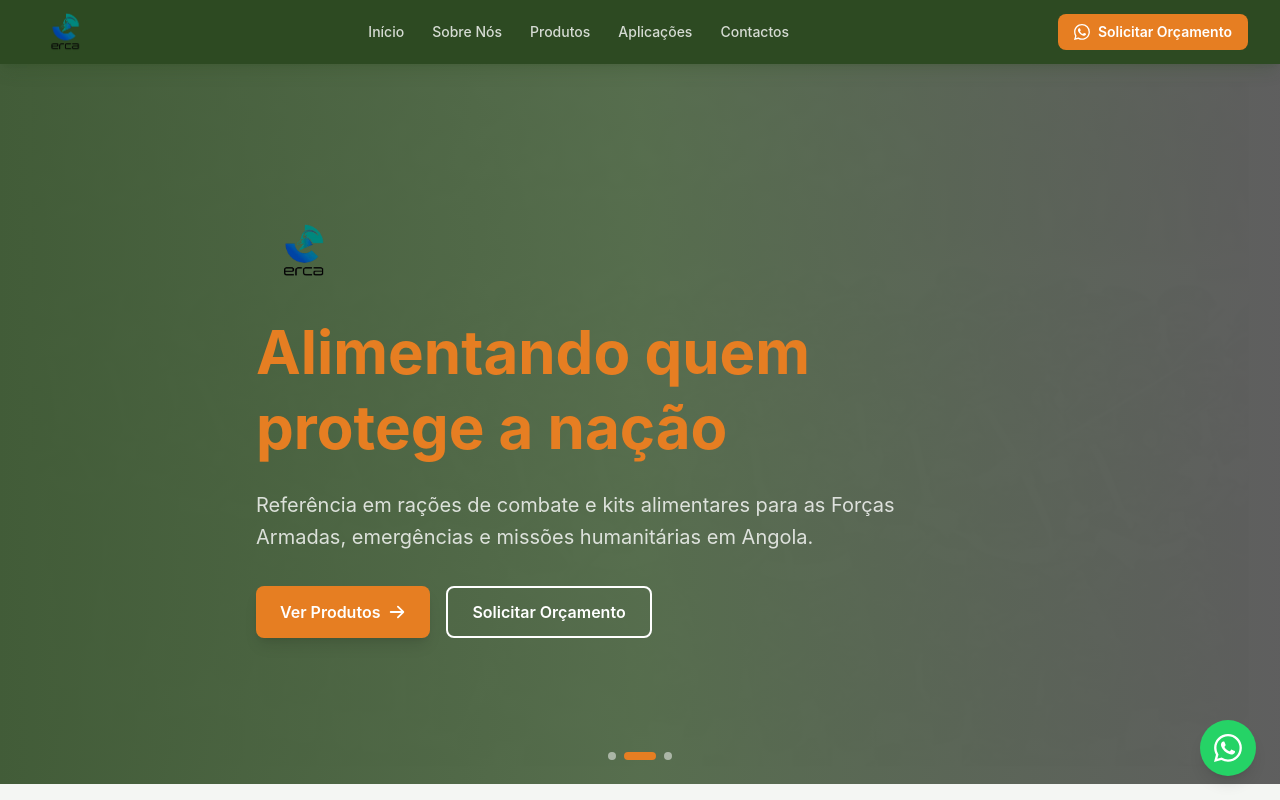
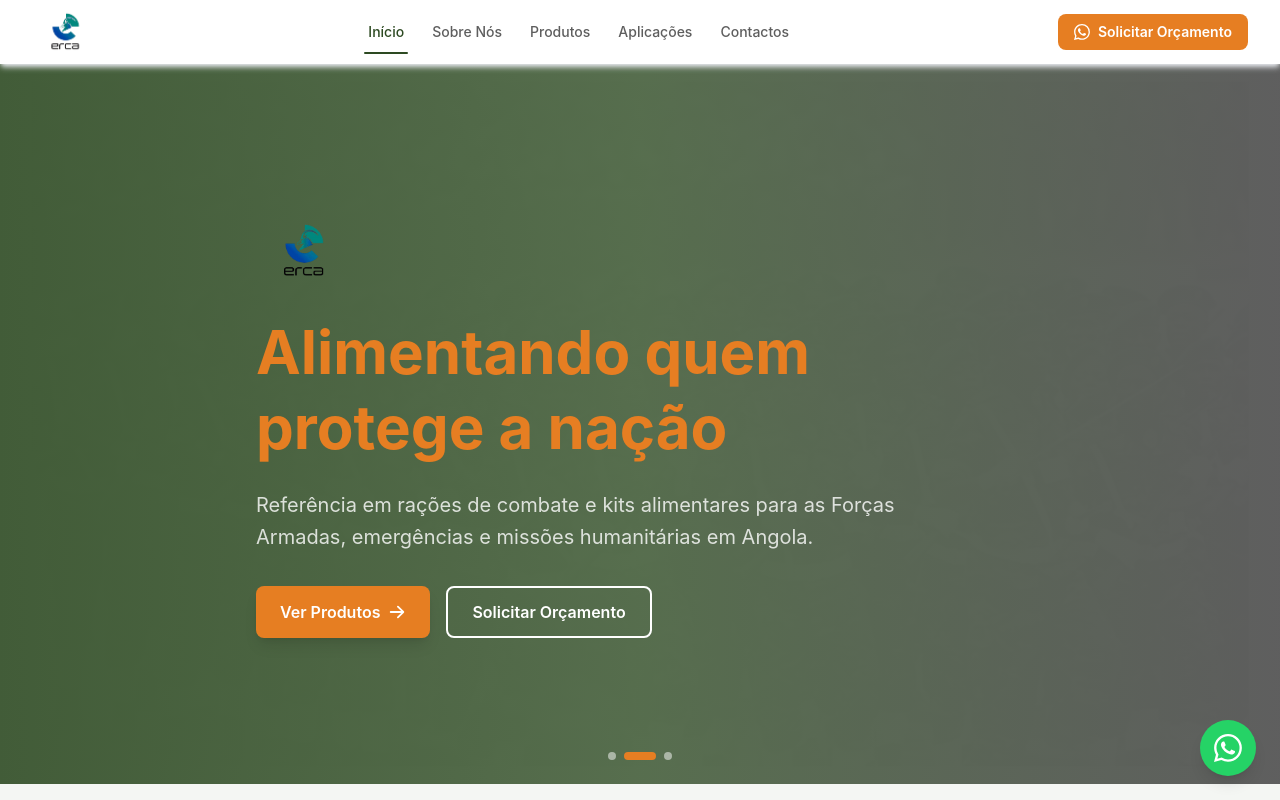
Before and after one commit to milagresjr/erca, a React (Vite) app: page / in a window 1280 px wide. Shown: the top 800 px of the page. Built offline with nearby package versions, Linux system fonts and the light colour scheme.

Commit message:
White header with active link indicator and hover underline

```diff
--- a/src/components/common/Header.tsx
+++ b/src/components/common/Header.tsx
@@ -1,4 +1,4 @@
-import { useState } from 'react'
+import { useState, useEffect } from 'react'
 import { HiMenu, HiX } from 'react-icons/hi'
 import { BsWhatsapp } from 'react-icons/bs'
 import { motion, AnimatePresence } from 'framer-motion'
@@ -6,9 +6,19 @@ import { NAV_LINKS, CONTATO } from '../../constants/contato'
 
 export default function Header() {
   const [menuOpen, setMenuOpen] = useState(false)
+  const [activo, setActivo] = useState('/')
+
+  useEffect(() => {
+    setActivo(window.location.pathname)
+  }, [])
+
+  function isActivo(path: string) {
+    if (path === '/') return activo === '/'
+    return activo.startsWith(path)
+  }
 
   return (
-    <header className="fixed top-0 left-0 right-0 z-50 bg-verde shadow-lg shadow-verde/20">
+    <header className="fixed top-0 left-0 right-0 z-50 bg-white shadow-md shadow-gray-200">
       <div className="mx-auto flex max-w-7xl items-center justify-between px-4 sm:px-6 lg:px-8 h-16">
         <a href="/" className="flex items-center gap-3">
           <img
@@ -23,9 +33,19 @@ export default function Header() {
             <a
               key={link.to}
               href={link.to}
-              className="relative px-3 py-2 rounded-lg text-sm font-medium text-white/80 hover:text-white hover:bg-white/10 transition-colors"
+              className={`relative px-3 py-2 rounded-lg text-sm font-medium transition-colors ${
+                isActivo(link.to)
+                  ? 'text-verde'
+                  : 'text-preto/70 hover:text-verde hover:bg-cinza'
+              }`}
             >
               {link.label}
+              {isActivo(link.to) && (
+                <motion.span
+                  layoutId="nav-indicator"
+                  className="absolute -bottom-1 left-2 right-2 h-0.5 bg-verde rounded-full"
+                />
+              )}
             </a>
           ))}
         </nav>
@@ -44,7 +64,7 @@ export default function Header() {
 
         <button
           onClick={() => setMenuOpen(!menuOpen)}
-          className="lg:hidden p-2 rounded-lg text-white hover:bg-white/10"
+          className="lg:hidden p-2 rounded-lg text-preto hover:bg-cinza"
           aria-label="Abrir menu"
         >
           {menuOpen ? <HiX size={24} /> : <HiMenu size={24} />}
@@ -57,7 +77,7 @@ export default function Header() {
             initial={{ opacity: 0, height: 0 }}
             animate={{ opacity: 1, height: 'auto' }}
             exit={{ opacity: 0, height: 0 }}
-            className="lg:hidden overflow-hidden bg-verde/95 border-t border-white/10"
+            className="lg:hidden overflow-hidden bg-white border-t border-cinza"
           >
             <div className="px-4 py-3 space-y-1">
               {NAV_LINKS.map((link) => (
@@ -65,17 +85,21 @@ export default function Header() {
                   key={link.to}
                   href={link.to}
                   onClick={() => setMenuOpen(false)}
-                  className="block px-3 py-2 rounded-lg text-sm font-medium text-white/80 hover:text-white hover:bg-white/10 transition-colors"
+                  className={`block px-3 py-2 rounded-lg text-sm font-medium transition-colors ${
+                    isActivo(link.to)
+                      ? 'text-verde bg-verde/5'
+                      : 'text-preto/70 hover:text-verde hover:bg-cinza'
+                  }`}
                 >
                   {link.label}
                 </a>
               ))}
-              <hr className="border-white/10 my-2" />
+              <hr className="border-cinza my-2" />
               <a
                 href={CONTATO.whatsappLink}
                 target="_blank"
                 rel="noopener noreferrer"
-                className="flex items-center gap-2 px-3 py-2 rounded-lg text-sm font-semibold text-laranja hover:bg-white/10"
+                className="flex items-center gap-2 px-3 py-2 rounded-lg text-sm font-semibold text-laranja hover:bg-cinza"
               >
                 <BsWhatsapp size={16} />
                 Solicitar Orçamento
```
